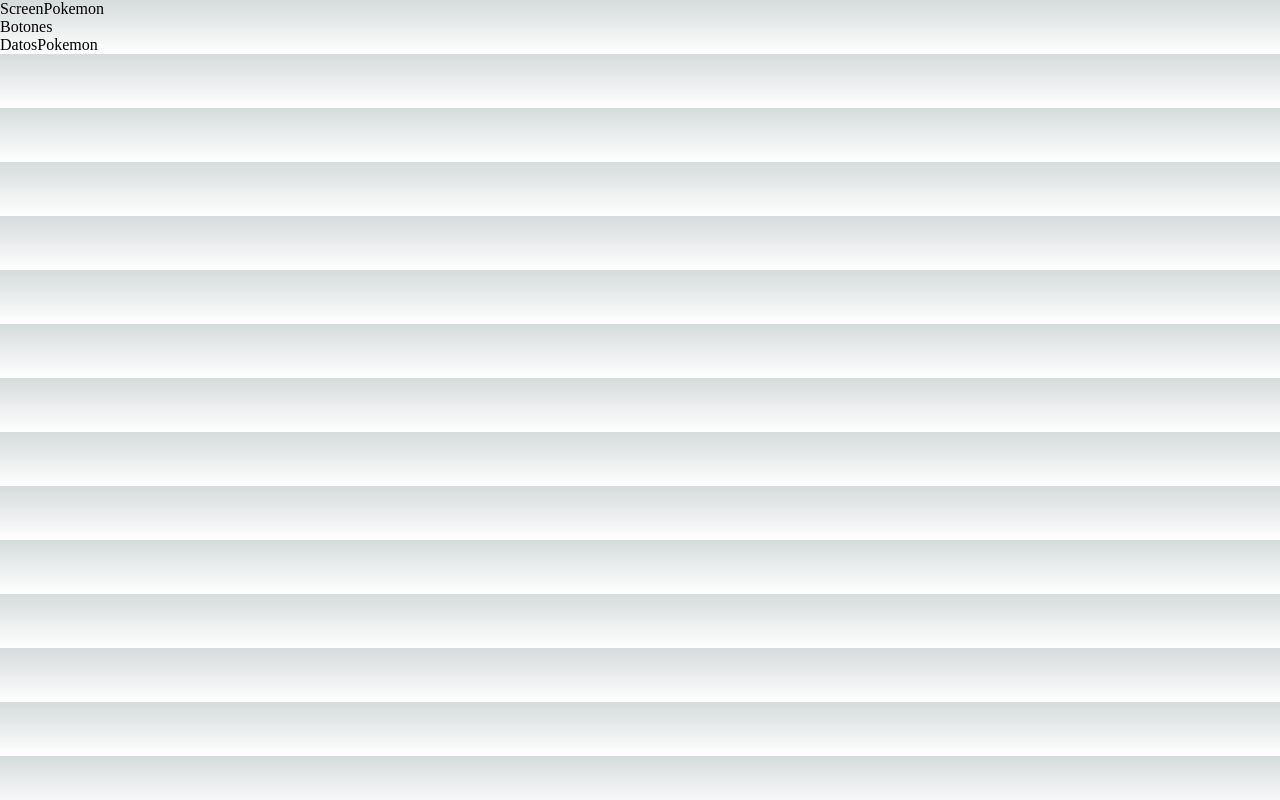
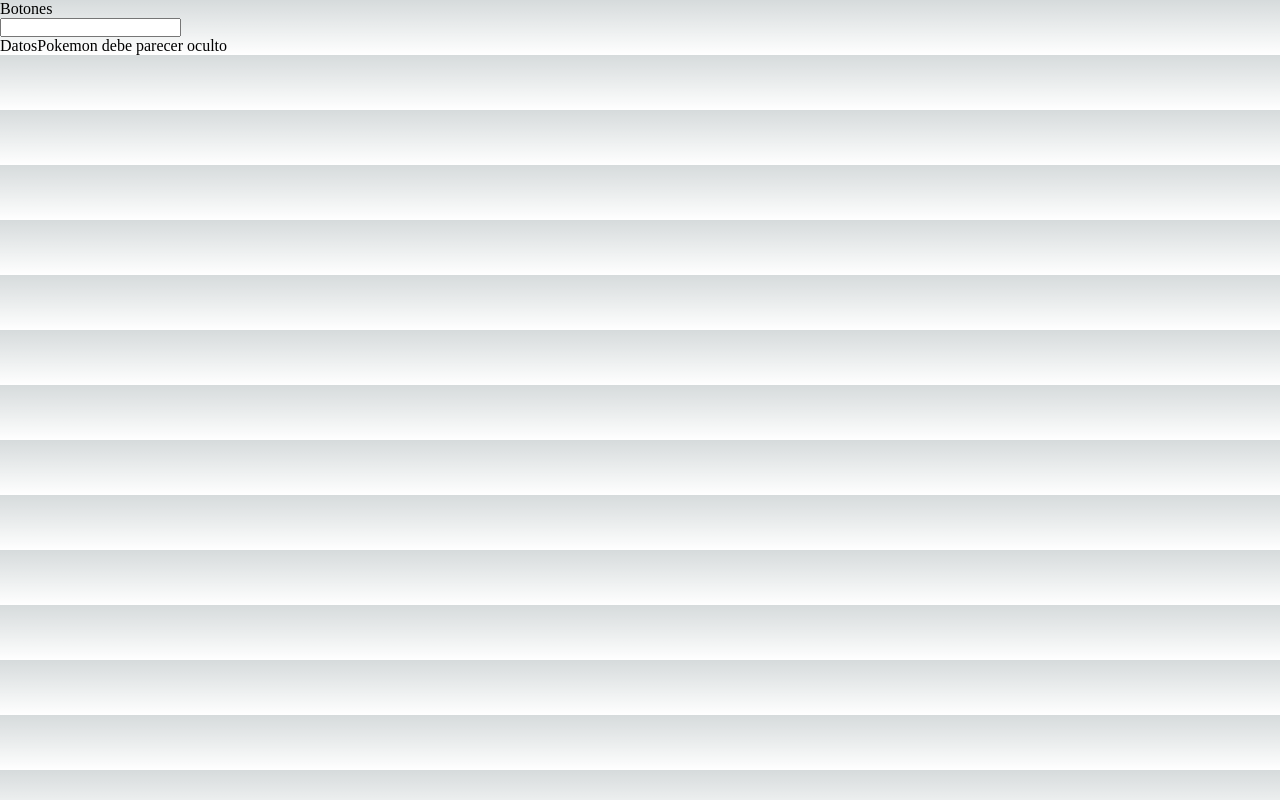
Before and after one commit to Aluonam/capturaPokemons, a Next.js app in the folder captura-pokemon/: page /screen/ScreenPokemon in a window 1280 px wide. Built offline with nearby package versions, Linux system fonts and the light colour scheme; no server answers.

Commit message:
input en componente Botones

```diff
--- a/captura-pokemon/components/Botones.jsx
+++ b/captura-pokemon/components/Botones.jsx
@@ -1,17 +1,21 @@
-import React from 'react'
+import React, { useEffect, useState } from 'react'
 
-const Botones = () => {
+const Botones = ({datosAPI}) => {
 
 
     //INPUT
-
+    const [datosUsuario, setDatosUsuario] = useState([])
     //BOTON BUSCAR
 
     //MODAL
 
 
   return (
+    <>
     <div>Botones</div>
+    <input onChange={(e)=>{setDatosUsuario(e.target.value)}}></input>
+    </>
+
   )
 }
 
--- a/captura-pokemon/components/DatosPokemon.jsx
+++ b/captura-pokemon/components/DatosPokemon.jsx
@@ -2,7 +2,7 @@ import React from 'react'
 
 const DatosPokemon = () => {
   return (
-    <div>DatosPokemon</div>
+    <div>DatosPokemon debe parecer oculto</div>
   )
 }
 
--- a/captura-pokemon/pages/screen/ScreenPokemon.jsx
+++ b/captura-pokemon/pages/screen/ScreenPokemon.jsx
@@ -6,10 +6,26 @@ import React, {useState, useEffect} from 'react'
 const ScreenPokemon = () => {
 
 
+    const [datosAPI, setDatosAPI] = useState([])
+
+    useEffect(() => {
+      llamadaAPI()
+    }, [])
+
+
+    const llamadaAPI = async () => {
+        const llamada = await fetch(`https://pokeapi.co/api/v2/pokemon/ditto/`)
+        const datos = await llamada.json()
+        console.log(datos)
+        setDatosAPI(datos)
+    }
+
+
+
   return (
     <>
-    <div>ScreenPokemon</div>
-    <Botones></Botones>
+    {/* <div>ScreenPokemon</div> */}
+    <Botones datosAPI={datosAPI}></Botones>
     <DatosPokemon></DatosPokemon>
     </>
 
```
